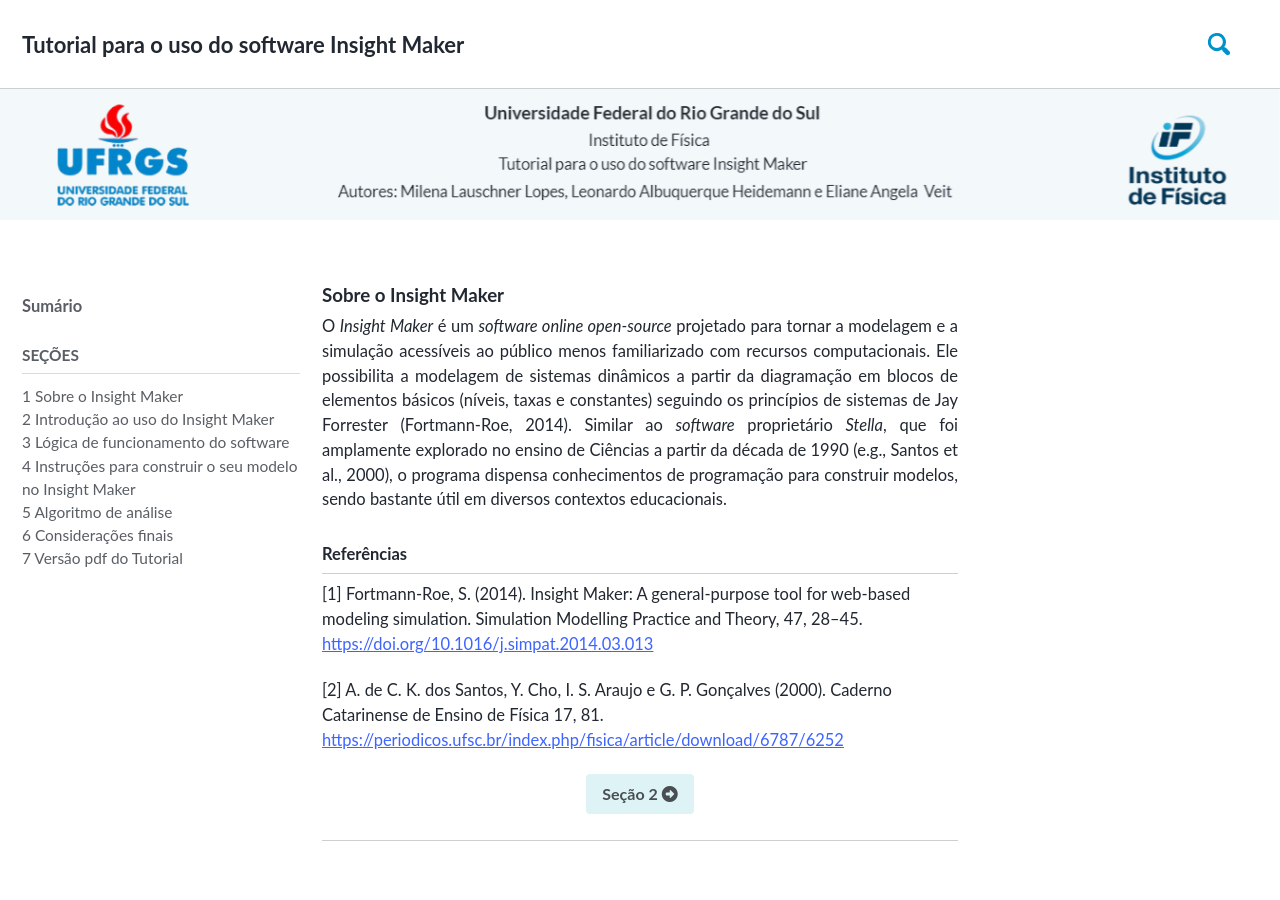
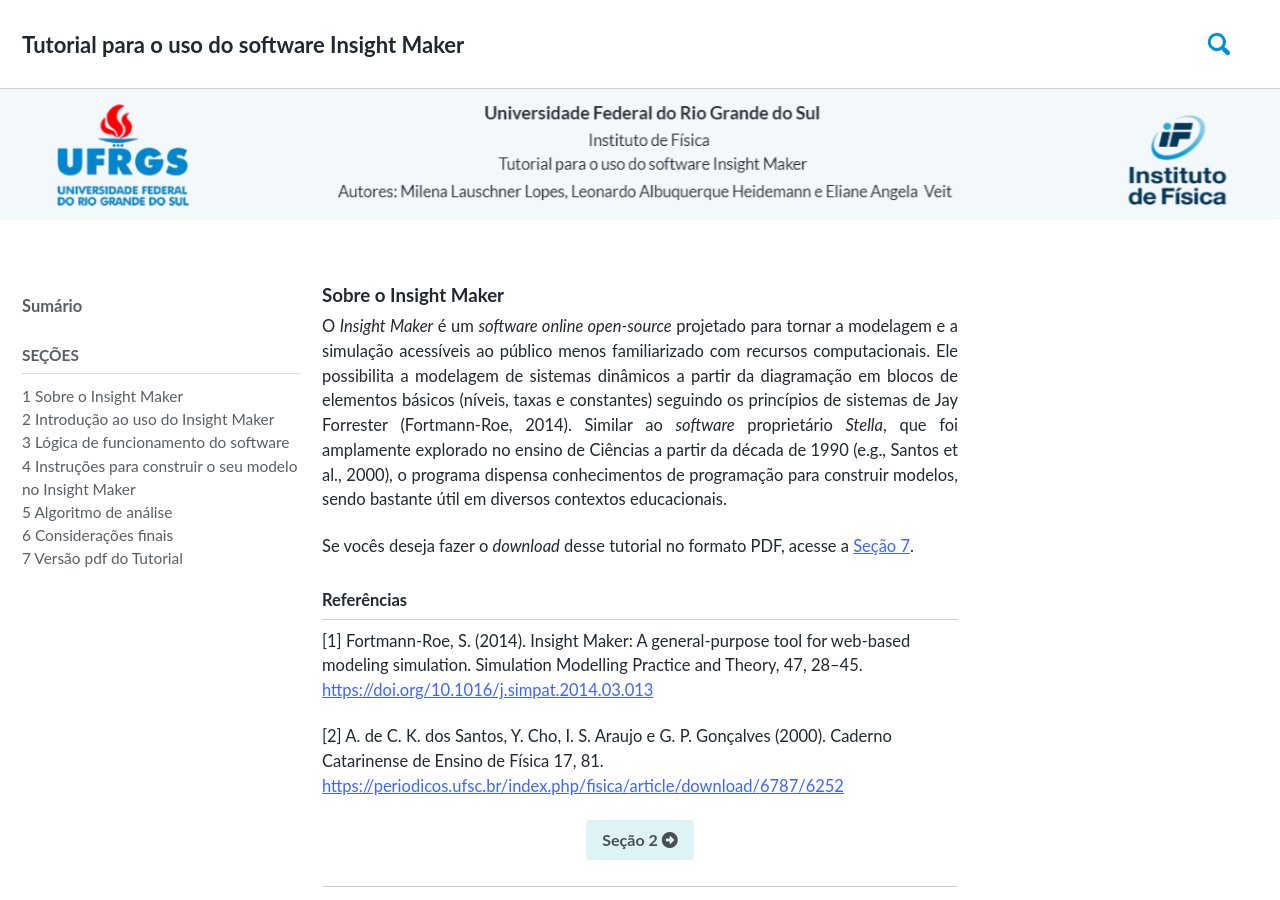
Before and after one commit to milenalauschner/MM, a Jekyll site: the page built from index.md, in a window 1280 px wide and 900 px high. Built offline with Jekyll 4.4.1, drawn with Linux system fonts in a browser that asks for light colours; cached includes are drawn as plain includes; nearby versions of some CDN libraries; some web fonts are replaced.

Commit message:
Update index.md

```diff
--- a/index.md
+++ b/index.md
@@ -12,6 +12,8 @@
 
 O _Insight Maker_ é um _software online open-source_ projetado para tornar a modelagem e a simulação acessíveis ao público menos familiarizado com recursos computacionais. Ele possibilita a modelagem de sistemas dinâmicos a partir da diagramação em blocos de elementos básicos (níveis, taxas e constantes) seguindo os princípios de sistemas de Jay Forrester (Fortmann-Roe, 2014). Similar ao _software_ proprietário _Stella_, que foi amplamente explorado no ensino de Ciências a partir da década de 1990 (e.g., Santos et al., 2000), o programa dispensa conhecimentos de programação para construir modelos, sendo bastante útil em diversos contextos educacionais.
 {: .text-justify}
+
+Se vocês deseja fazer o _download_ desse tutorial no formato PDF, acesse a <a href="https://milenalauschner.github.io/MM/assets/Tutorial_para_o_uso_do_software_Insight_Maker.pdf">Seção 7</a>.
 
 ## Referências
 [1] Fortmann-Roe, S. (2014). Insight Maker: A general-purpose tool for web-based modeling
```
